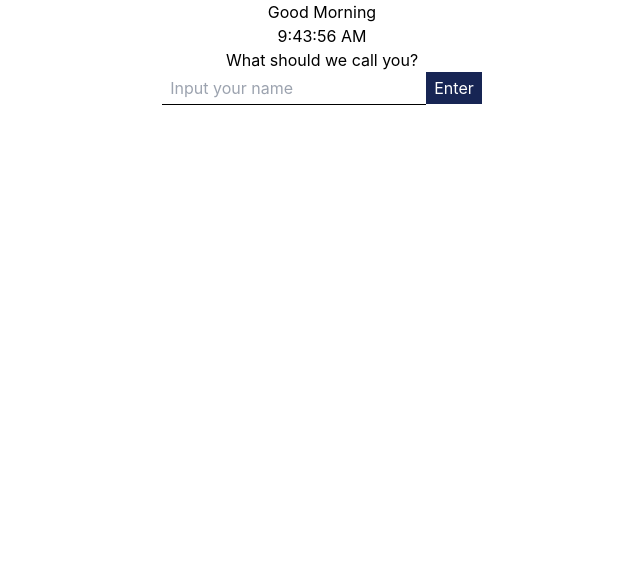
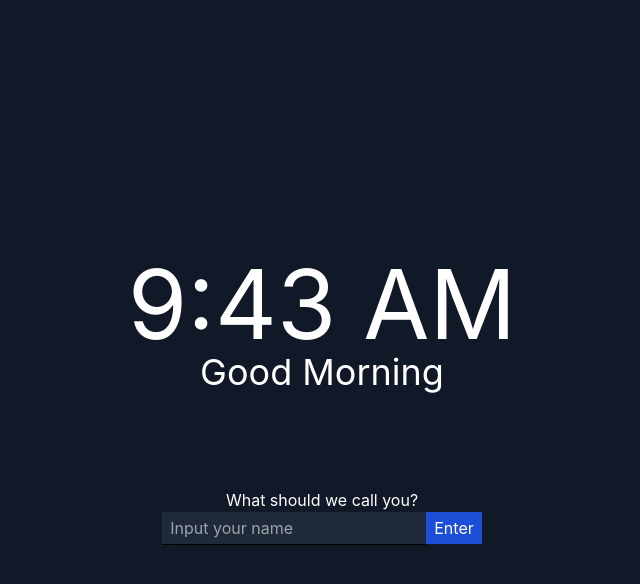
Before and after one commit to jokserpokser/momentum-app, a React (Create React App) app: page / in a window 1280 px wide. Shown: the top 584 px of the page, without its empty margins (318-958 px from the left). Built offline with nearby package versions, Linux system fonts and the light colour scheme.

Commit message:
Fixed tailwind UI

```diff
--- a/src/App.js
+++ b/src/App.js
@@ -18,8 +18,11 @@ function App() {
   }, [name])
   return (
     <div className="App">
-      <h2>Good Morning</h2>
-      <h3><Time /></h3>
+      <div className='bg-gray-900 text-white h-screen flex flex-col justify-center'>
+        <div>
+          <h2 className='text-8xl'><Time /></h2>
+          <h3 className='text-4xl mb-24'>Good Morning</h3>
+        </div>
 
         {nameInputClassName == 'hidden' && (
           <p>Hello, <button className='hover:text-blue-900' onClick={() => {
@@ -31,7 +34,7 @@ function App() {
         {mainGoalInputClassName == 'hidden' && nameInputClassName == 'hidden' &&
           (
             <>
-            <h2>Main Goal</h2>
+              <h2 className='font-bold'>Main Goal</h2>
               <p><button className='hover:text-blue-900' onClick={() => {
                 setMainGoalInputClassName('block');
               }}>{`${mainGoal}`}</button></p>
@@ -39,14 +42,13 @@ function App() {
           )
         }
 
-
         <div className={nameInputClassName}>
           <p><label htmlFor="name">What should we call you?</label></p>
-        <input type="text" className='py-1 px-2 border-b border-black' value={nameInput} placeholder='Input your name' onChange={(e) => { setNameInput(e.target.value) }} />
-        <button className='bg-blue-950 text-white px-2 py-1 hover:bg-blue-900' onClick={() => {
+          <input type="text" className='py-1 px-2 border-b border-black bg-gray-800 focus:outline-none' value={nameInput} placeholder='Input your name' onChange={(e) => { setNameInput(e.target.value) }} />
+          <button className='bg-blue-700 text-white px-2 py-1 hover:bg-blue-900' onClick={() => {
             setName(nameInput);
             setNameInputClassName('hidden');
-          if (!name){
+            if (!name) {
               setMainGoalInputClassName('block');
             }
           }}>Enter</button>
@@ -54,13 +56,13 @@ function App() {
 
         <div className={mainGoalInputClassName}>
           <p><label htmlFor="name">What is your main goal for Today?</label></p>
-        <input type="text" className='py-1 px-2 border-b border-black' value={mainGoalInput} placeholder='Input your name' onChange={(e) => { setMainGoalInput(e.target.value) }} />
+          <input type="text" className='py-1 px-2 border-b border-black bg-gray-800 focus:outline-none' value={mainGoalInput} placeholder='Input your name' onChange={(e) => { setMainGoalInput(e.target.value) }} />
           <button className='bg-blue-950 text-white px-2 py-1 hover:bg-blue-900' onClick={() => {
             setMainGoal(mainGoalInput);
             setMainGoalInputClassName('hidden');
           }}>Enter</button>
         </div>
-
+      </div>
     </div>
   );
 }
--- a/src/components/Time.jsx
+++ b/src/components/Time.jsx
@@ -2,16 +2,32 @@ import { useEffect, useState } from "react";
 import React from 'react'
 
 function Time() {
-    const [time, setTime] = useState(new Date());
+  const [time, setTime] = useState(new Date());
 
-    useEffect(() => {
-        const timer = setInterval(() => {
-            setTime(new Date());
-        },1000)
-    })
+  useEffect(() => {
+    const timer = setInterval(() => {
+      setTime(new Date());
+    }, 1000);
+
+    return () => clearInterval(timer);
+  }, []);
+
+  const formatTime = (date) => {
+    let hours = date.getHours();
+    let minutes = date.getMinutes();
+    let formattedHours = hours % 12 || 12;
+    let ampm = hours >= 12 ? 'PM' : 'AM';
+
+    if (minutes < 10) {
+      minutes = '0' + minutes;
+    }
+
+    return `${formattedHours}:${minutes} ${ampm}`;
+  };
+
   return (
-    <div>{time.toLocaleTimeString()}</div>
-  )
+    <div>{formatTime(time)}</div>
+  );
 }
 
 export default Time
```
Lines whose indentation alone changed are shown as unchanged.
